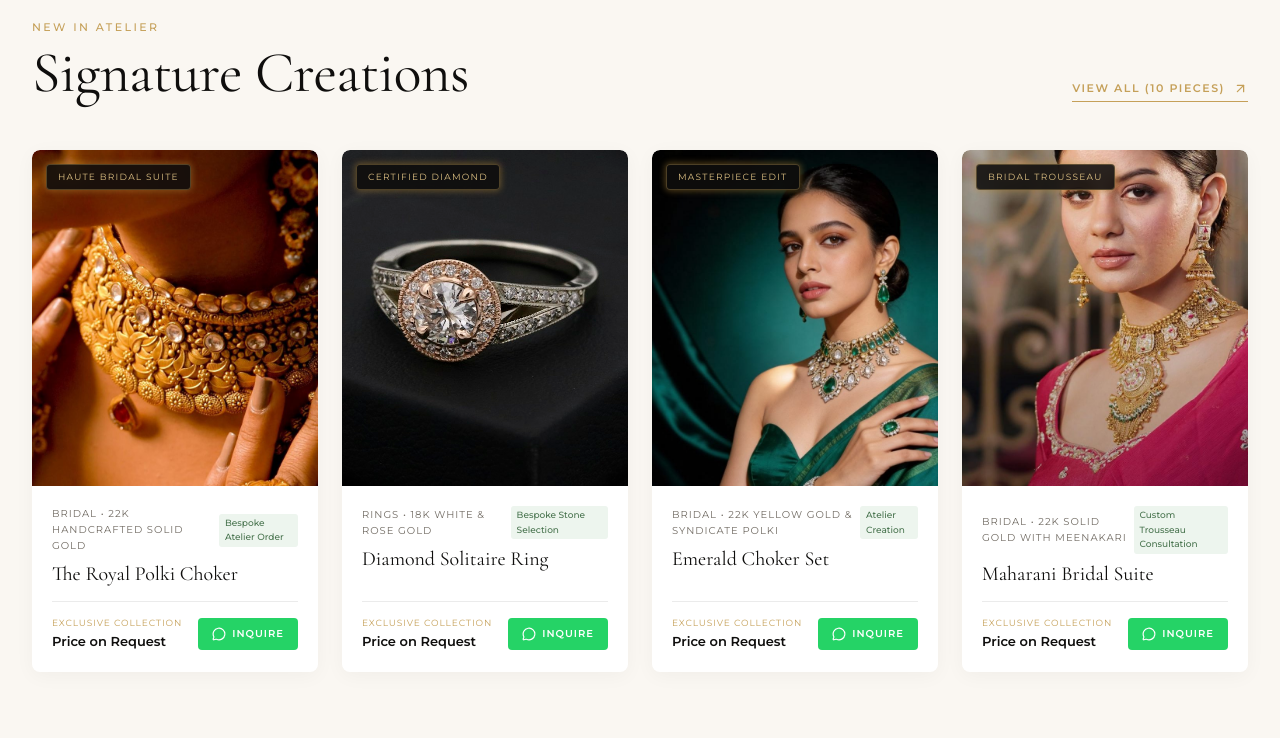
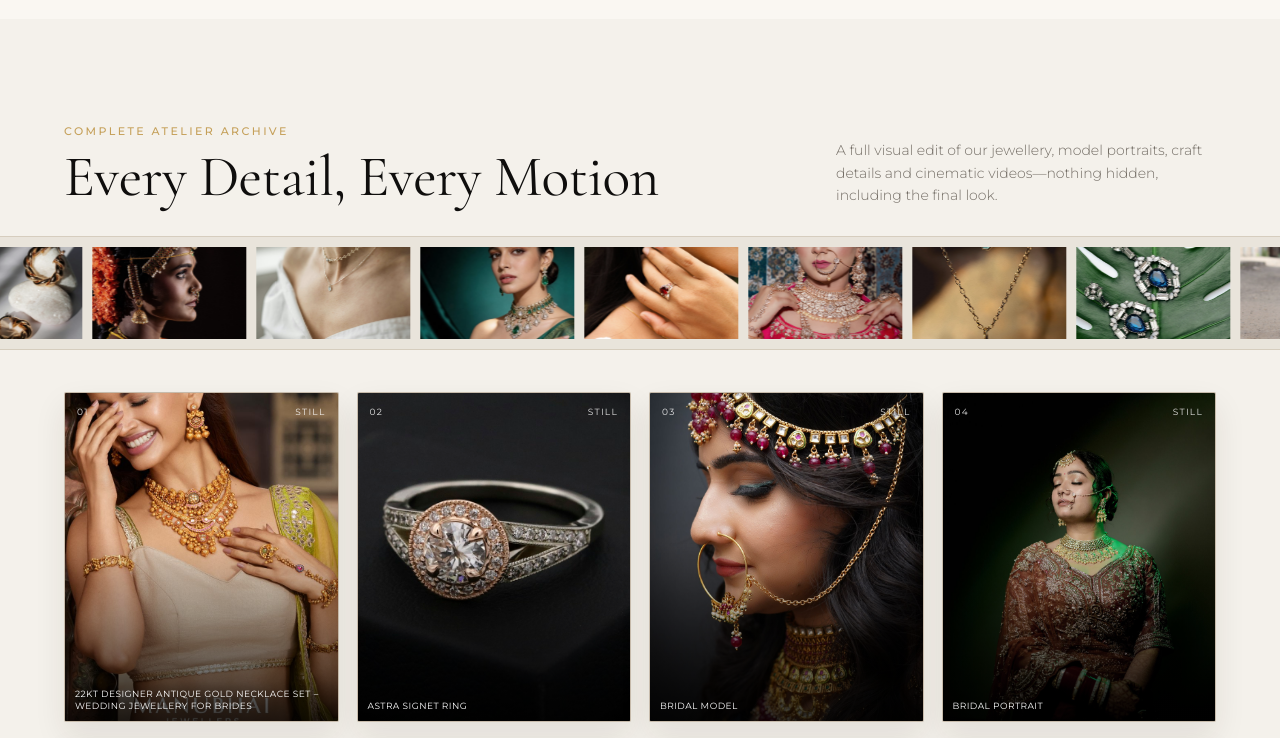
Before and after one commit to dev-garg11/raisa-jewels, a React (Vite) app: page / in a window 1280 px wide. Shown: the part 2080-2818 px from the top of the page. Built offline with nearby package versions, Linux system fonts and the light colour scheme.

Commit message:
Place media archive after curated categories

```diff
--- a/src/main.jsx
+++ b/src/main.jsx
@@ -1335,6 +1335,8 @@ function HomePage({ onQuickView, onOpenAI, onOpenBooking }) {
         </div>
       </section>
 
+      <VisualArchiveSection />
+
       {/* Featured Masterpieces (No Price - Inquire Only) */}
       <section className="featured-masterpieces-section">
         <div className="section-head-lux">
@@ -1527,8 +1529,6 @@ function HomePage({ onQuickView, onOpenAI, onOpenBooking }) {
           <div className="gallery-card hover-zoom"><img src={asset('emerald-choker-model.jpg')} alt="Zambian Emerald & Polki Suite" /></div>
         </div>
       </section>
-
-      <VisualArchiveSection />
 
       {/* Client Testimonials */}
       <section className="testimonials-section">
```
